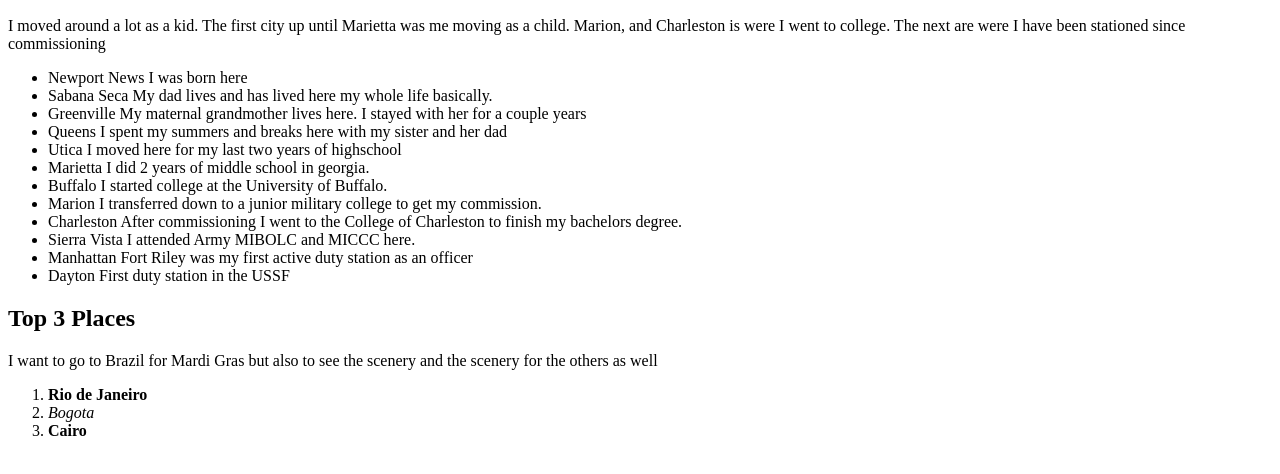
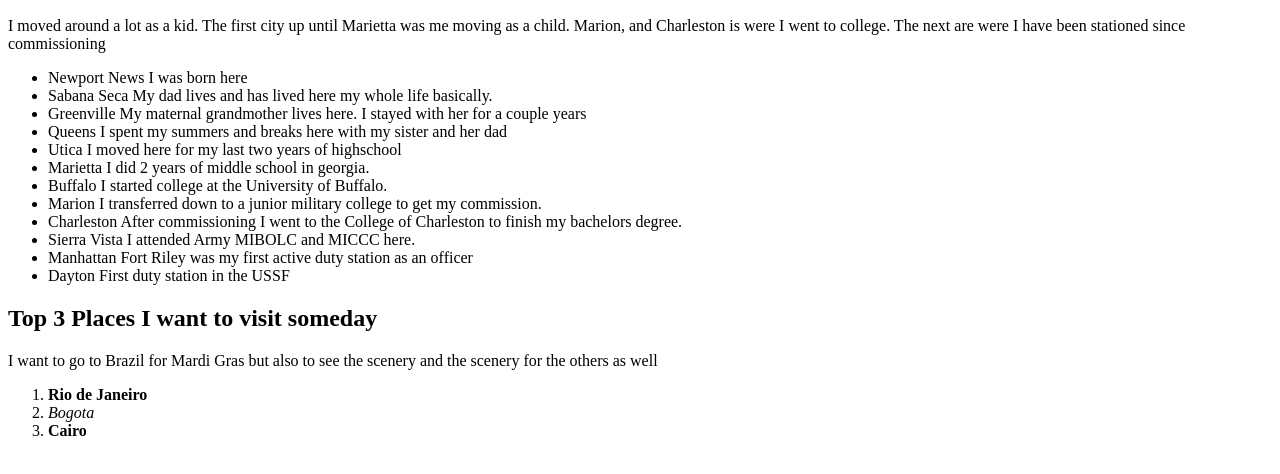
Before and after one commit to jhardin7612/html-exercise, a plain HTML site: page index.html in a window 1280 px wide. Shown: the part 76-550 px from the top of the page. Drawn offline with Linux system fonts and the light colour scheme.

Commit message:
testing terminal commit

```diff
--- a/index.html
+++ b/index.html
@@ -55,7 +55,7 @@
                 </li>
             </ul>
 
-        <h2>Top 3 Places</h2>
+        <h2>Top 3 Places I want to visit someday</h2>
             <p> I want to go to Brazil for Mardi Gras but also to see the scenery and the scenery for the others as well</p>
             <ol>
                 <li><strong>Rio de Janeiro</strong></li>
```
